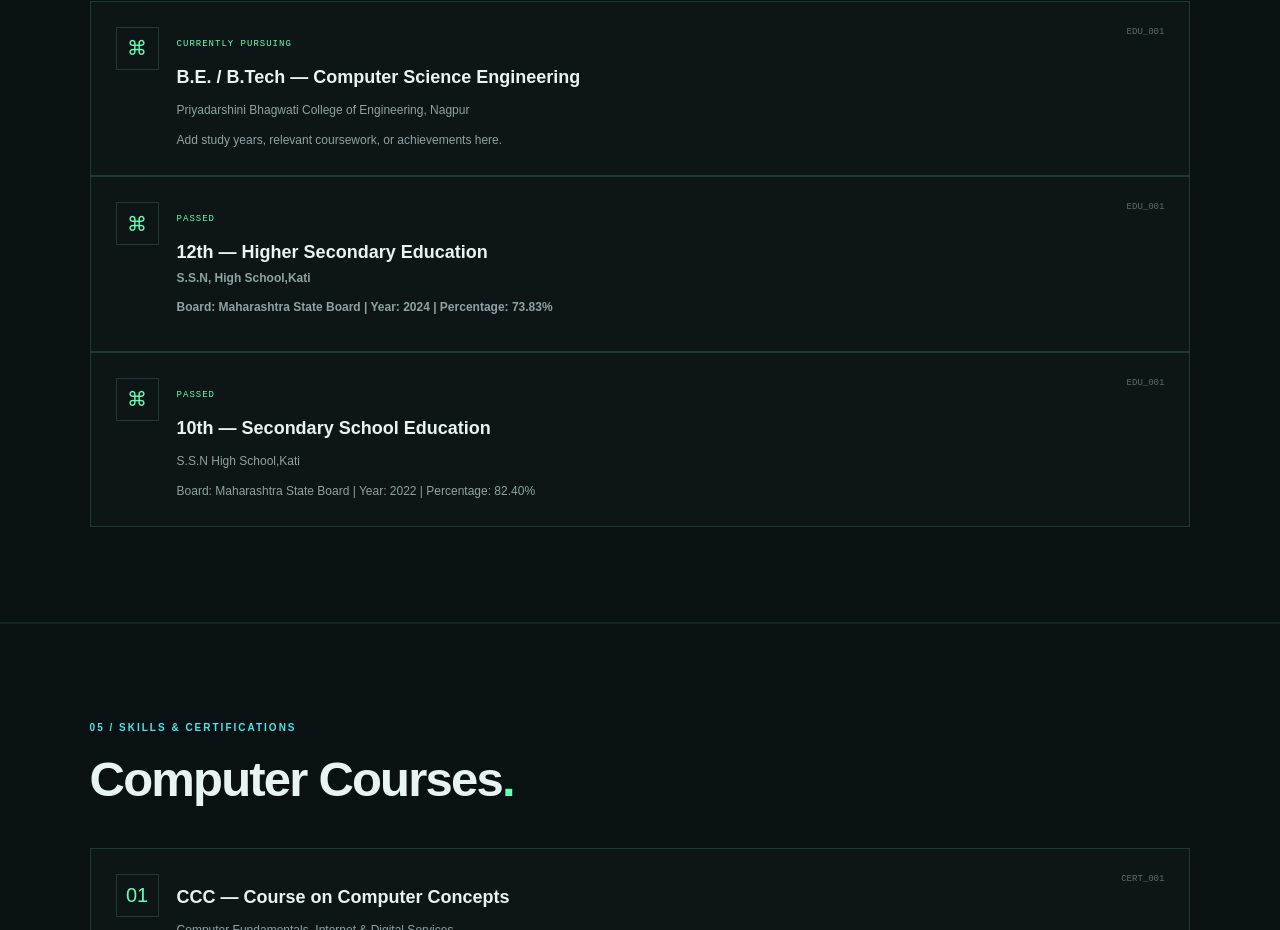
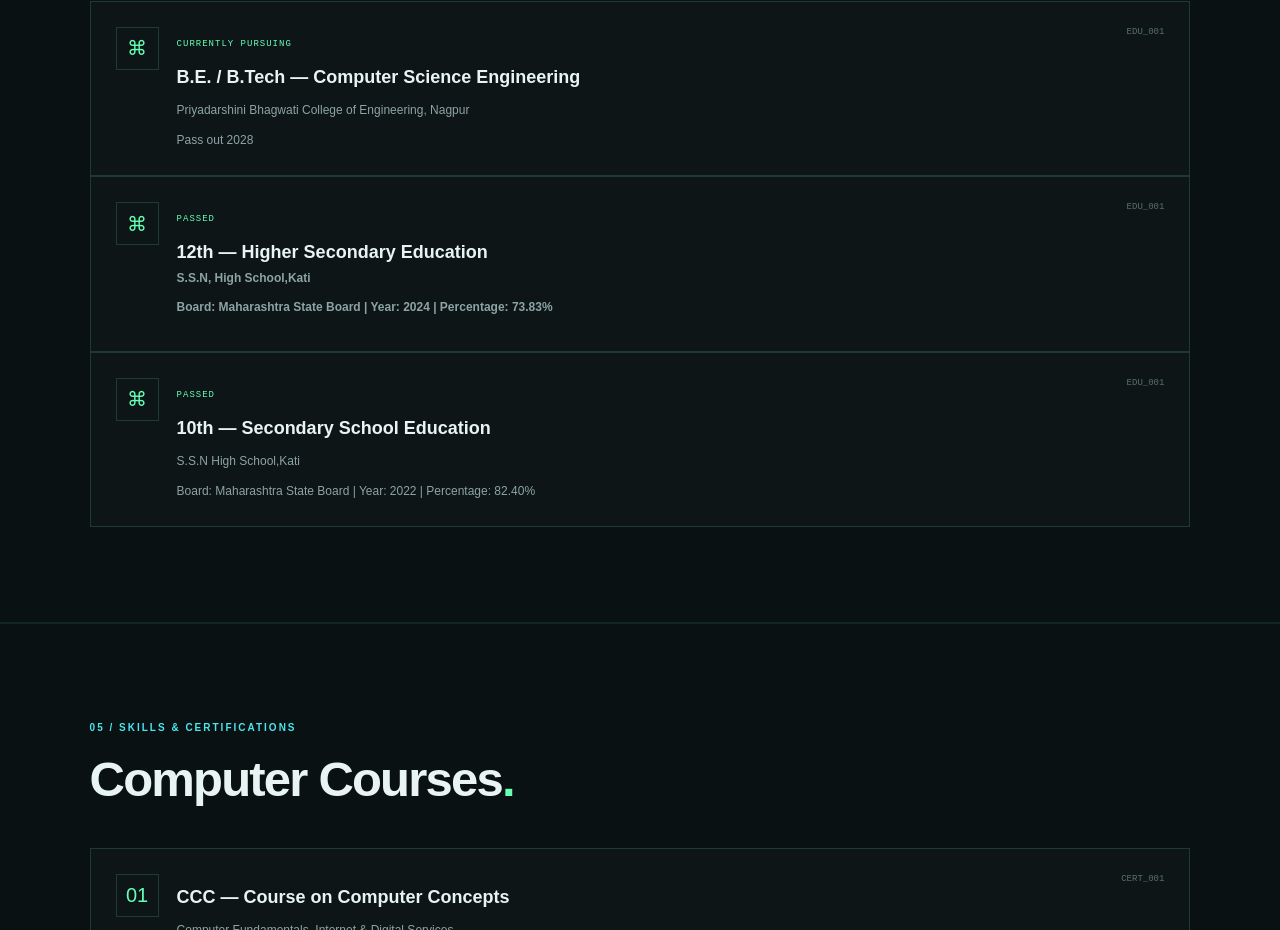
Before and after one commit to Dhiraj5635/dhiraj-portfolio, a plain HTML site: page index.html in a window 1280 px wide. Shown: the part 2912-3842 px from the top of the page. Drawn offline with Linux system fonts and the light colour scheme.

Commit message:
Update index.html

```diff
--- a/index.html
+++ b/index.html
@@ -124,7 +124,7 @@
     <!-- EDUCATION -->
     <section class="section content-section section-dark" id="education">
       <div class="section-head"><p class="eyebrow">04 / ACADEMIC RECORD</p><h2>Education<span class="accent">.</span></h2></div>
-      <div class="education-row"><div class="edu-icon">⌘</div><div><span class="edu-date">CURRENTLY PURSUING</span><h3>B.E. / B.Tech — Computer Science Engineering</h3><p>Priyadarshini Bhagwati College of Engineering, Nagpur</p><small>Add study years, relevant coursework, or achievements here.</small></div><span class="edu-index">EDU_001</span></div>
+      <div class="education-row"><div class="edu-icon">⌘</div><div><span class="edu-date">CURRENTLY PURSUING</span><h3>B.E. / B.Tech — Computer Science Engineering</h3><p>Priyadarshini Bhagwati College of Engineering, Nagpur</p><small>Pass out 2028</small></div><span class="edu-index">EDU_001</span></div>
       <div class="education-row"><div class="edu-icon">⌘</div><div><span class="edu-date">PASSED</span><h3>12th — Higher Secondary Education<p>S.S.N, High School,Kati</p><small>Board: Maharashtra State Board | Year: 2024 | Percentage: 73.83%</small></div><span class="edu-index">EDU_001</span></div>
             <div class="education-row"><div class="edu-icon">⌘</div><div><span class="edu-date">PASSED</span><h3>10th — Secondary School Education</h3><p>S.S.N High School,Kati</p><small>Board: Maharashtra State Board | Year: 2022 | Percentage: 82.40%</small></div><span class="edu-index">EDU_001</span></div>
     </section>
```
